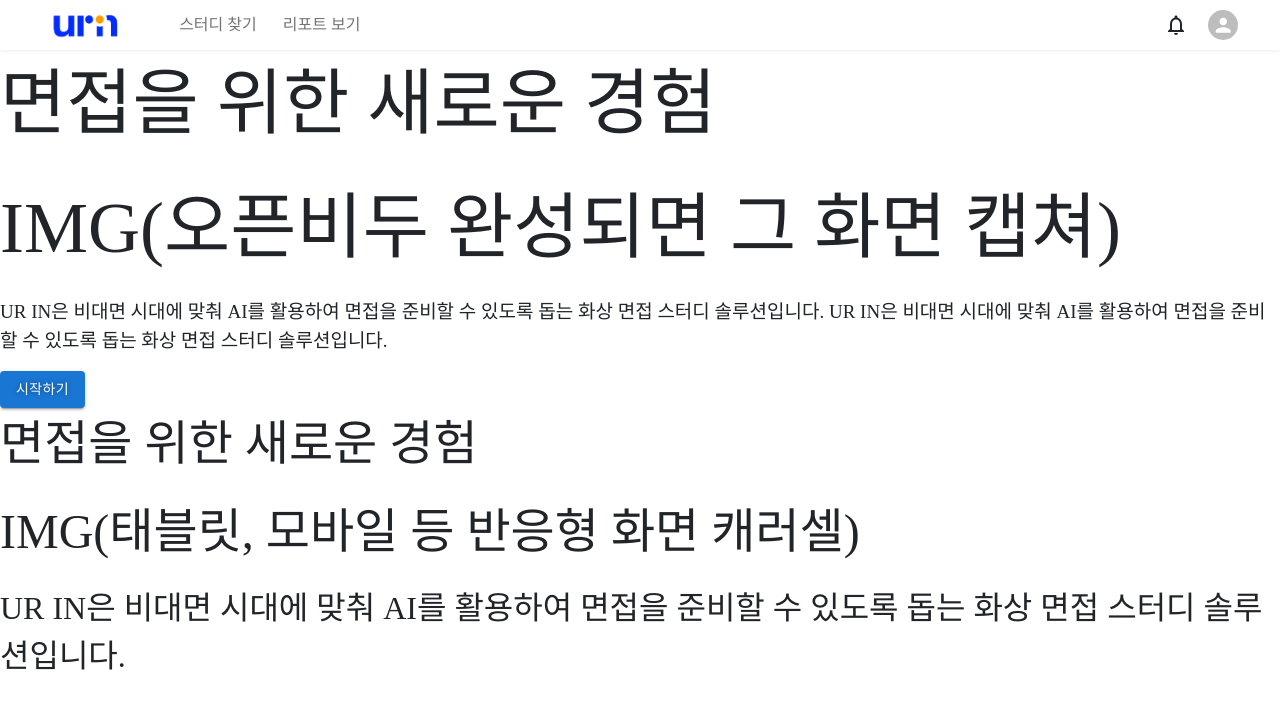
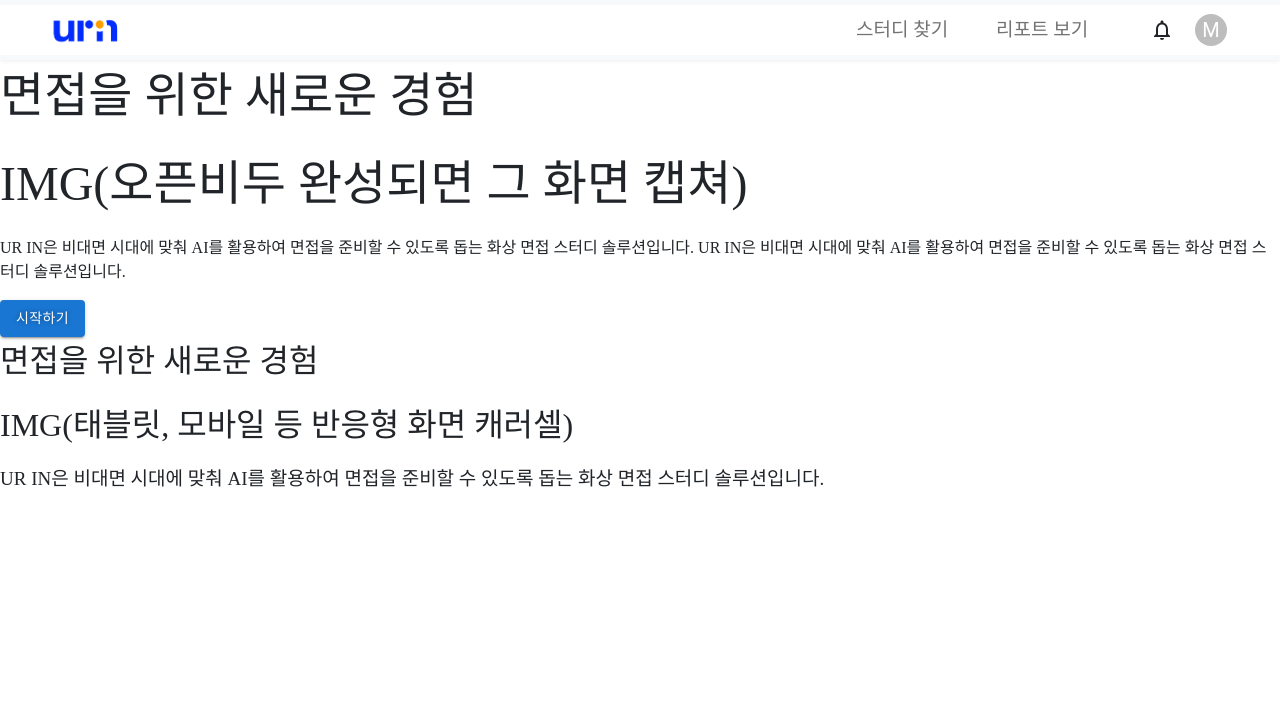
Before and after one commit to hrookim/U-R-IN, a React (Create React App) app in the folder FrontEnd/urin/: page /intro in a window 1280 px wide. Shown: the top 708 px of the page. Built offline with nearby package versions, Linux system fonts and the light colour scheme; no server answers; a web font is replaced by a local one.

Commit message:
:sparkles: feat : 내브바 수정 #S07P12A504-211 Navbar에서 프로필 드롭다운 수정

```diff
--- a/FrontEnd/urin/src/assets/DesignSystem.css
+++ b/FrontEnd/urin/src/assets/DesignSystem.css
@@ -85,25 +85,37 @@
 
 
 /* Font Size */
+.font-xxs {
+  font-size: 12px;
+}
 
 .font-xs {
   font-size: 14px;
 }
 
 .font-sm {
-  font-size: 19px;
+  font-size: 16px;
+
 }
 
 .font-md {
-  font-size: 32px;
+  font-size: 19px;
+
 }
 
 .font-lg {
-  font-size: 48px;
+  font-size: 32px;
+
 }
 
 .font-xl {
+  font-size: 48px;
+
+}
+
+.font-xxl {
   font-size: 72px;
+
 }
 
 
--- a/FrontEnd/urin/src/components/Navbar/index.css
+++ b/FrontEnd/urin/src/components/Navbar/index.css
@@ -1,9 +1,11 @@
 .navbar {
   box-shadow: 0px 0px 5px rgba(0, 0, 0, 0.1);
-  height: 50px;
+  height: 60px;
 }
 
 #container {
+  display: flex;
+  justify-content: space-between;
   max-width: 100%;
   background-color: white;
 
@@ -13,8 +15,26 @@
   height: 50px;
 }
 
+.nav-right {
+  display: flex;
+  justify-content: space-between;
+  align-items: center;
+  margin: 0 20px 0 0;
+  width: 350px;
+}
+
+@media only screen and (min-width: 992px) {
+  .nav-right {
+    display: flex;
+    justify-content: space-between;
+    width:400px;
+    align-items: center;
+  }
+}
+
 .nav-link {
-  margin-left: 10px;
+  margin: 0 20px 0 0;
+  width: 120px;
 }
 
 #avatar {
--- a/FrontEnd/urin/src/components/Navbar/index.js
+++ b/FrontEnd/urin/src/components/Navbar/index.js
@@ -1,31 +1,125 @@
-import React, { useState } from "react";
-import Container from "react-bootstrap/Container";
-import Nav from "react-bootstrap/Nav";
-import Navbar from "react-bootstrap/Navbar";
+import React, { useState, useEffect } from "react";
 import "./index.css";
-import Avatar from "@mui/material/Avatar";
-import NotificationsNoneIcon from "@mui/icons-material/NotificationsNone";
 import "../../assets/DesignSystem.css";
+
+import { Container, Nav, Navbar } from "react-bootstrap/";
+import {
+  Box,
+  Menu,
+  MenuItem,
+  ListItemIcon,
+  Divider,
+  IconButton,
+  Tooltip,
+  Avatar,
+} from "@mui/material";
+import { NotificationsNone, Logout } from "@mui/icons-material/";
 
 import logoImg from "../../assets/images/logo_img.png";
 
 const NavComponent = () => {
+  const [token, setToken] = useState(localStorage.getItem("access_token"));
+
+  useEffect(() => {
+    setToken(localStorage.getItem("access_token"));
+  }, [token]);
+
+  const [anchorEl, setAnchorEl] = useState(null);
+  const open = Boolean(anchorEl);
+  const handleClick = (event) => {
+    setAnchorEl(event.currentTarget);
+  };
+  const handleClose = () => {
+    setAnchorEl(null);
+  };
+
   return (
     <Navbar bg="light" expand="lg" className="navbar">
       <Container id="container">
         <img src={logoImg} alt="hello" className="title-logo" />
+        <div className="nav-right">
           <Navbar.Collapse id="basic-navbar-nav">
             <Nav className="me-auto">
-            <Nav.Link className="nav-link font-50" href="#home">
+              <Nav.Link className="nav-link font-50 font-md" href="#home">
                 스터디 찾기
               </Nav.Link>
-            <Nav.Link className="nav-link font-50" href="#link">
+              <Nav.Link className="nav-link font-50 font-md" href="#link">
                 리포트 보기
               </Nav.Link>
             </Nav>
           </Navbar.Collapse>
-        <NotificationsNoneIcon />
-        <Avatar id="avatar" />
+          <NotificationsNone />
+          <div>
+            <Box
+              sx={{
+                display: "flex",
+                alignItems: "center",
+                textAlign: "center",
+              }}
+            >
+              <Tooltip title="Account settings">
+                <IconButton
+                  onClick={handleClick}
+                  size="small"
+                  sx={{ ml: 2, mr: 2 }}
+                  aria-controls={open ? "account-menu" : undefined}
+                  aria-haspopup="true"
+                  aria-expanded={open ? "true" : undefined}
+                >
+                  <Avatar sx={{ width: 32, height: 32 }}>M</Avatar>
+                </IconButton>
+              </Tooltip>
+            </Box>
+            <Menu
+              anchorEl={anchorEl}
+              id="account-menu"
+              open={open}
+              onClose={handleClose}
+              onClick={handleClose}
+              PaperProps={{
+                elevation: 0,
+                sx: {
+                  overflow: "visible",
+                  filter: "drop-shadow(0px 2px 8px rgba(0,0,0,0.32))",
+                  mt: 1.5,
+                  "& .MuiAvatar-root": {
+                    width: 32,
+                    height: 32,
+                    ml: -0.5,
+                    mr: 1,
+                  },
+                  "&:before": {
+                    content: '""',
+                    display: "block",
+                    position: "absolute",
+                    top: 0,
+                    right: 14,
+                    width: 10,
+                    height: 10,
+                    bgcolor: "background.paper",
+                    transform: "translateY(-50%) rotate(45deg)",
+                    zIndex: 0,
+                  },
+                },
+              }}
+              transformOrigin={{ horizontal: "right", vertical: "top" }}
+              anchorOrigin={{ horizontal: "right", vertical: "bottom" }}
+            >
+              <MenuItem>
+                <Avatar /> 000님 안녕하세요!
+              </MenuItem>
+              <Divider />
+              <MenuItem>어떠한 정보 스터디 참여횟수랄지</MenuItem>
+              <MenuItem>
+                <ListItemIcon>
+                  <Logout fontSize="small" />
+                </ListItemIcon>
+                Logout
+              </MenuItem>
+            </Menu>
+          </div>{" "}
+          <Navbar.Toggle aria-controls="basic-navbar-nav" />
+        </div>
       </Container>
     </Navbar>
   );
--- a/FrontEnd/urin/src/pages/MainPage/index.js
+++ b/FrontEnd/urin/src/pages/MainPage/index.js
@@ -1,6 +1,6 @@
 /* eslint-disable react/jsx-props-no-spreading */
 
-import React from "react";
+import React, { useEffect } from "react";
 
 import Box from "@mui/material/Box";
 import TextField from "@mui/material/TextField";
@@ -13,14 +13,42 @@
 import { Button, CardActionArea, CardActions } from "@mui/material";
 import Pagination from "@mui/material/Pagination";
 import Stack from "@mui/material/Stack";
-
+import { useDispatch, useSelector } from "react-redux";
 import NavComponent from "../../components/Navbar";
-
-const studyArr = [{ 1: 1 }, { 2: 2 }];
-
-const label = { inputProps: { "aria-label": "Checkbox demo" } };
+import { getStudyList } from "../../store/studyListSlice";
 
 const MainPage = () => {
+  const label = { inputProps: { "aria-label": "Checkbox demo" } };
+
+  // const dispatch = useDispatch();
+  // const studies = useSelector((state) => state.studies);
+  // useEffect(() => {
+  //   dispatch(getStudyList());
+  // }, []);
+  const studies = [
+    {
+      currentMember: 0,
+      id: 0,
+      memberCapacity: 0,
+      status: "COMPLETED",
+      title: "string",
+    },
+    {
+      currentMember: 3,
+      id: 1,
+      memberCapacity: 4,
+      status: "NOT YET",
+      title: "string",
+    },
+    {
+      currentMember: 2,
+      id: 2,
+      memberCapacity: 4,
+      status: "COMPLETED",
+      title: "string",
+    },
+  ];
+
   return (
     <div>
       <NavComponent />
@@ -39,7 +67,7 @@
       </Box>
       <SearchIcon />
 
-      {studyArr.map((index, item) => (
+      {studies.map((item, index) => (
         <Card sx={{ maxWidth: 345 }}>
           <CardActionArea>
             <CardMedia
@@ -50,11 +78,10 @@
             />
             <CardContent>
               <Typography gutterBottom variant="h5" component="div">
-                Lizard
+                {item.title}
               </Typography>
               <Typography variant="body2" color="text.secondary">
-                Lizards are a widespread group of squamate reptiles, with over
-                6,000 species, ranging across all continents except Antarctica
+                {item.status}
               </Typography>
             </CardContent>
           </CardActionArea>
--- a/FrontEnd/urin/src/store/studyListSlice.js
+++ b/FrontEnd/urin/src/store/studyListSlice.js
@@ -18,6 +18,20 @@
         status: "COMPLETED",
         title: "string",
       },
+      {
+        currentMember: 3,
+        id: 1,
+        memberCapacity: 4,
+        status: "NOT YET",
+        title: "string",
+      },
+      {
+        currentMember: 2,
+        id: 2,
+        memberCapacity: 4,
+        status: "COMPLETED",
+        title: "string",
+      },
     ],
     totalPages: 0,
   },
```
Also changed, not shown: FrontEnd/urin/src/components/Navbar/tmp_logo.png (deleted). Lines whose indentation alone changed are shown as unchanged.
